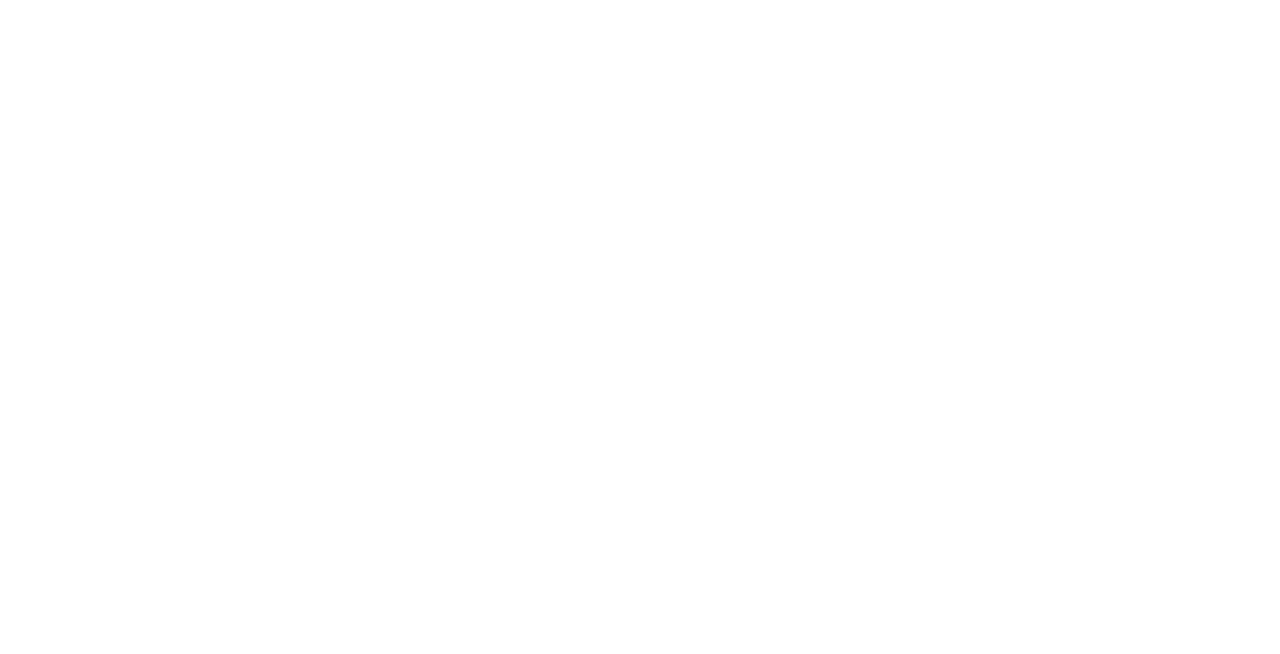
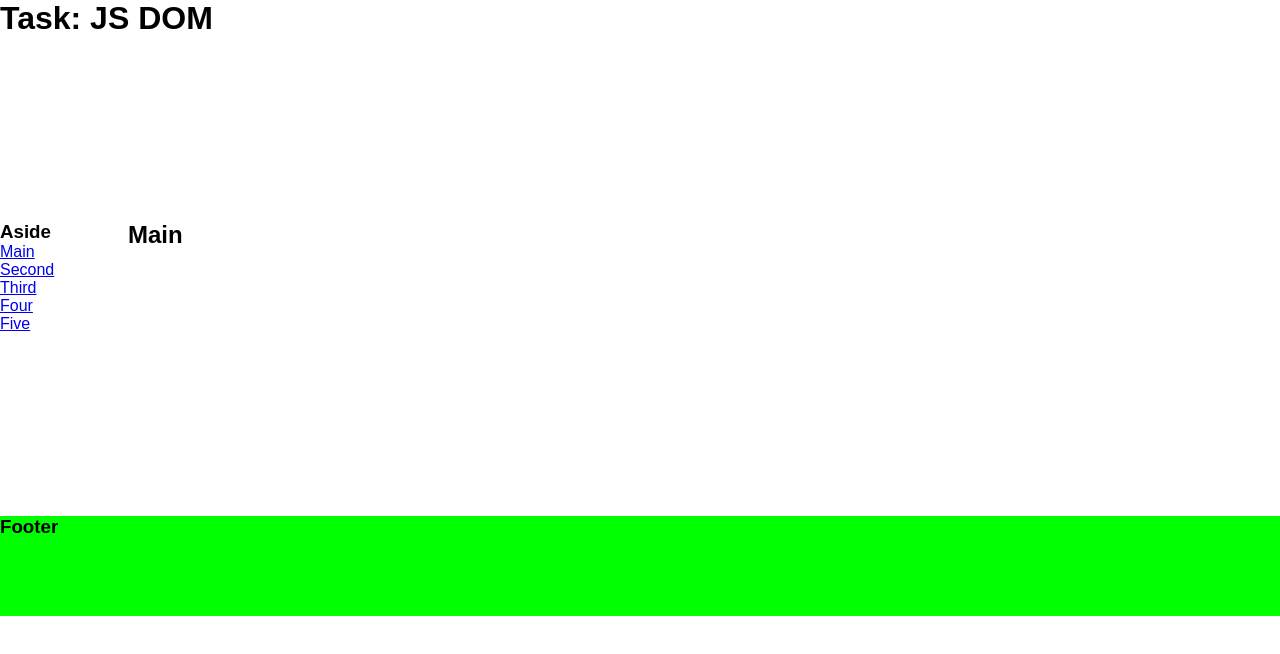
Before and after one commit to webdevtoday/task_js_dom, a plain HTML site: page index.html in a window 1280 px wide. Drawn offline with Linux system fonts and the light colour scheme.

Commit message:
Added basic structure and styles.

```diff
--- a/css/app.css
+++ b/css/app.css
@@ -4,6 +4,45 @@
     box-sizing: border-box;
 }
 
+html, body {
+    display: block;
+    width: 100%;
+    min-height: 100%;
+    height: 100%;
+}
+
 body {
+    font-family: Arial, Helvetica, sans-serif;
+    font-size: 16px;
+}
 
+.app {
+    display: flex;
+    flex-wrap: wrap;
+    align-items: stretch;
+    justify-content: space-between;
+    min-height: 100%;
+    height: 100%;
 }
+
+.header {
+    width: 100%;
+    order: 1;
+}
+
+.sidebar {
+    width: 10%;
+    order: 2;
+}
+
+.main {
+    width: 90%;
+    order: 3;
+}
+
+.footer {
+    width: 100%;
+    height: 100px;
+    background-color: #00ff00;
+    order: 4;
+}
--- a/index.html
+++ b/index.html
@@ -7,7 +7,47 @@
     <link rel="stylesheet" href="css/app.css">
 </head>
 <body>
-
+    <div class="app">
+        <header class="header app__header">
+            <div class="header__container">
+                <h1 class="header__title">Task: JS DOM</h1>
+            </div>
+        </header>
+        <main class="main app__main">
+            <div class="main__container">
+                <h2 class="main__title">Main</h2>
+            </div>
+        </main>
+        <aside class="sidebar app__sidebar">
+            <div class="sidebar__container">
+                <h3 class="sidebar__title">Aside</h3>
+                <nav class="nav nav--main sidebar__nav">
+                    <ul class="nav__container">
+                        <li class="nav__item">
+                            <a href="/" class="nav__link">Main</a>
+                        </li>
+                        <li class="nav__item">
+                            <a href="/second" class="nav__link">Second</a>
+                        </li>
+                        <li class="nav__item">
+                            <a href="/third" class="nav__link">Third</a>
+                        </li>
+                        <li class="nav__item">
+                            <a href="/four" class="nav__link">Four</a>
+                        </li>
+                        <li class="nav__item">
+                            <a href="/five" class="nav__link">Five</a>
+                        </li>
+                    </ul>
+                </nav>
+            </div>
+        </aside>
+        <footer class="footer app__footer">
+            <div class="footer__container">
+                <h3 class="footer__title">Footer</h3>
+            </div>
+        </footer>
+    </div>
     <script src="js/app.js"></script>
 </body>
 </html>
```
